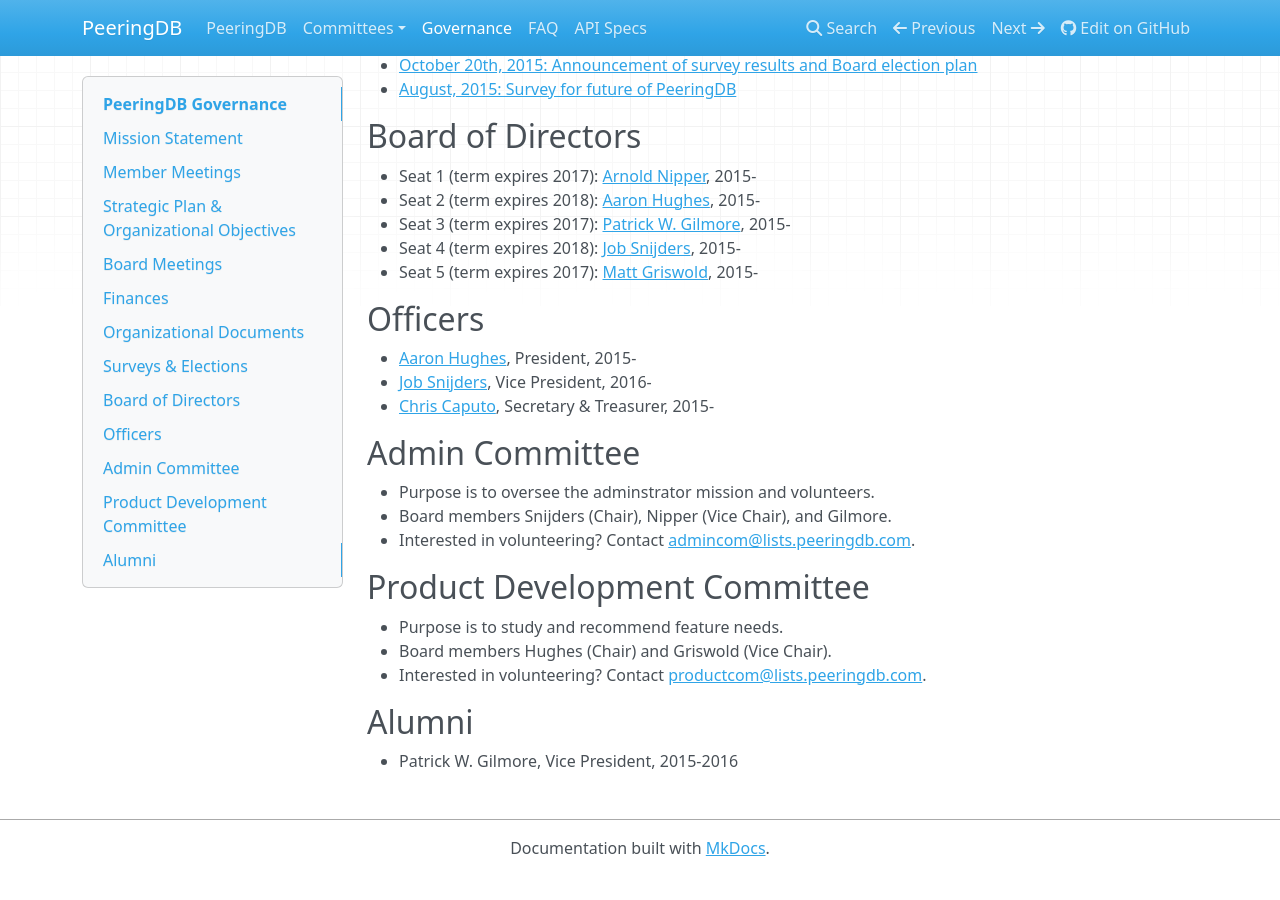
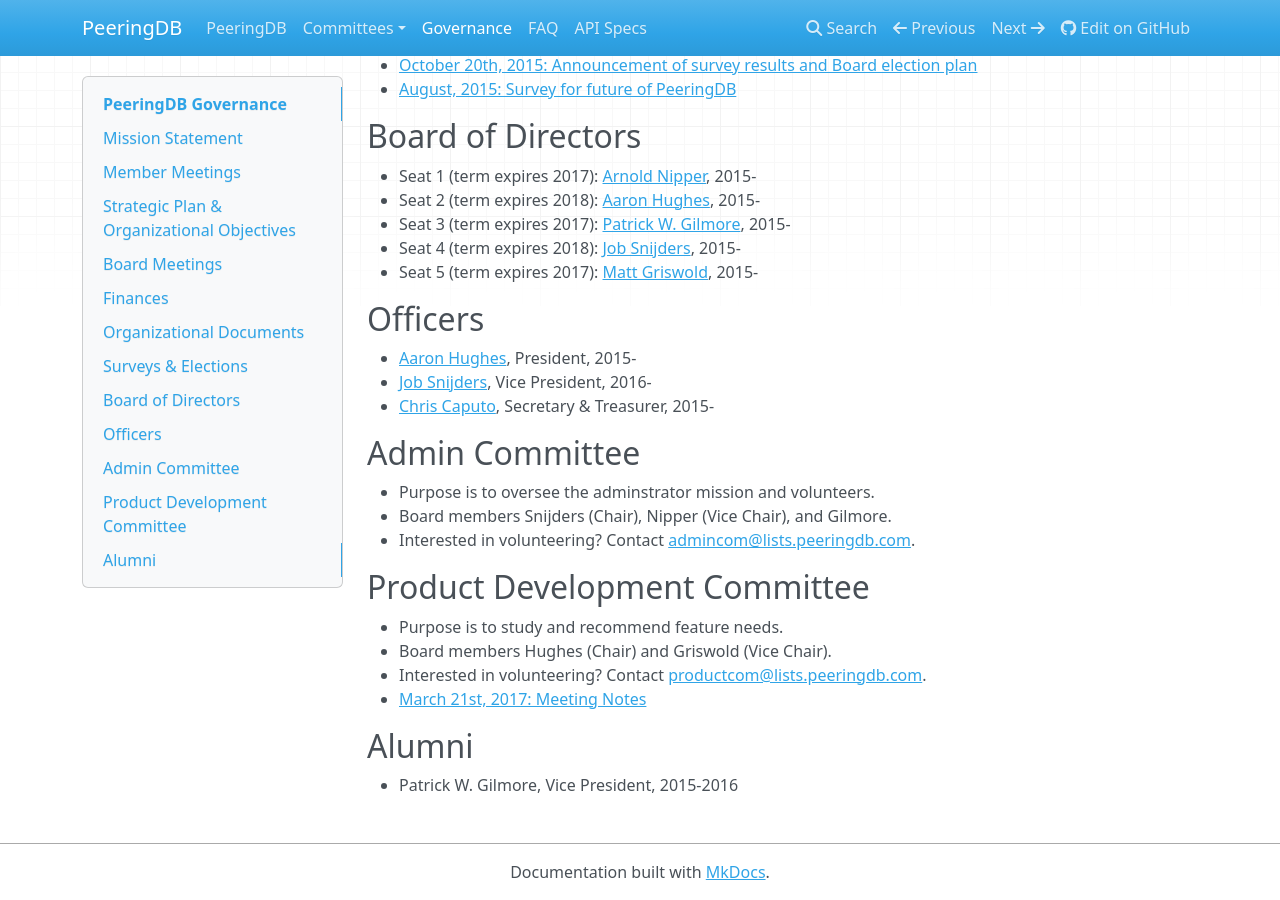
Before and after one commit to peeringdb/docs, an MkDocs documentation site: the page built from docs/gov.md, in a window 1280 px wide and 900 px high, scrolled down 1390 px. Built offline with MkDocs 1.6.1, drawn with Linux system fonts in a browser that asks for light colours; nearby versions of some CDN libraries; old or Windows-style settings are respelled for this version of MkDocs; before the commit the page ends 2266 px from its top, so only the background shows below that.

Commit message:
Product Committee notes.

```diff
--- a/docs/gov.md
+++ b/docs/gov.md
@@ -84,6 +84,7 @@
 - Purpose is to study and recommend feature needs.
 - Board members Hughes (Chair) and Griswold (Vice Chair).
 - Interested in volunteering? Contact [productcom@lists.peeringdb.com](mailto:productcom@lists.peeringdb.com).
+- [March 21st, 2017: Meeting Notes](gov/misc/2017-03-21_Product_Committee_Notes.pdf)
 
 ## Alumni
 
```
Also changed, not shown: 1 other file.
